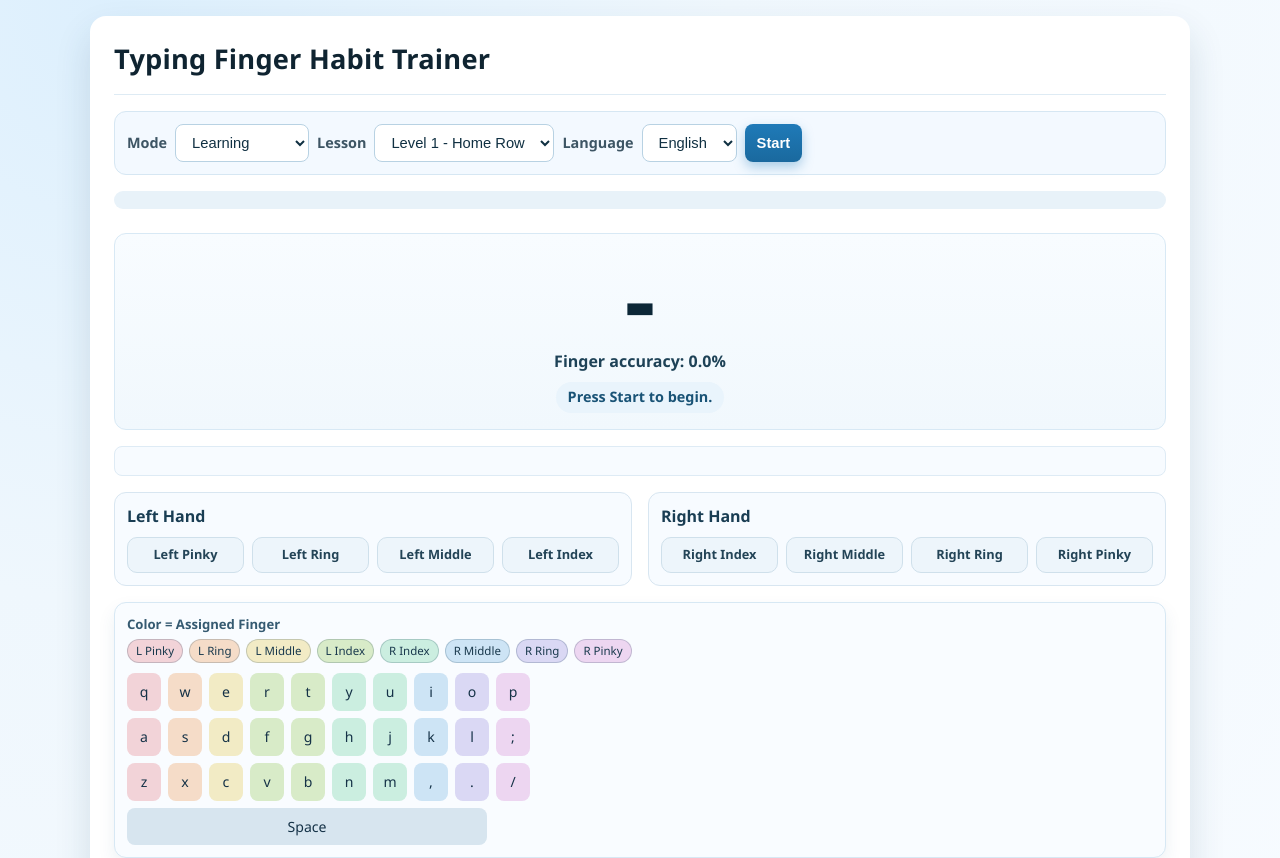
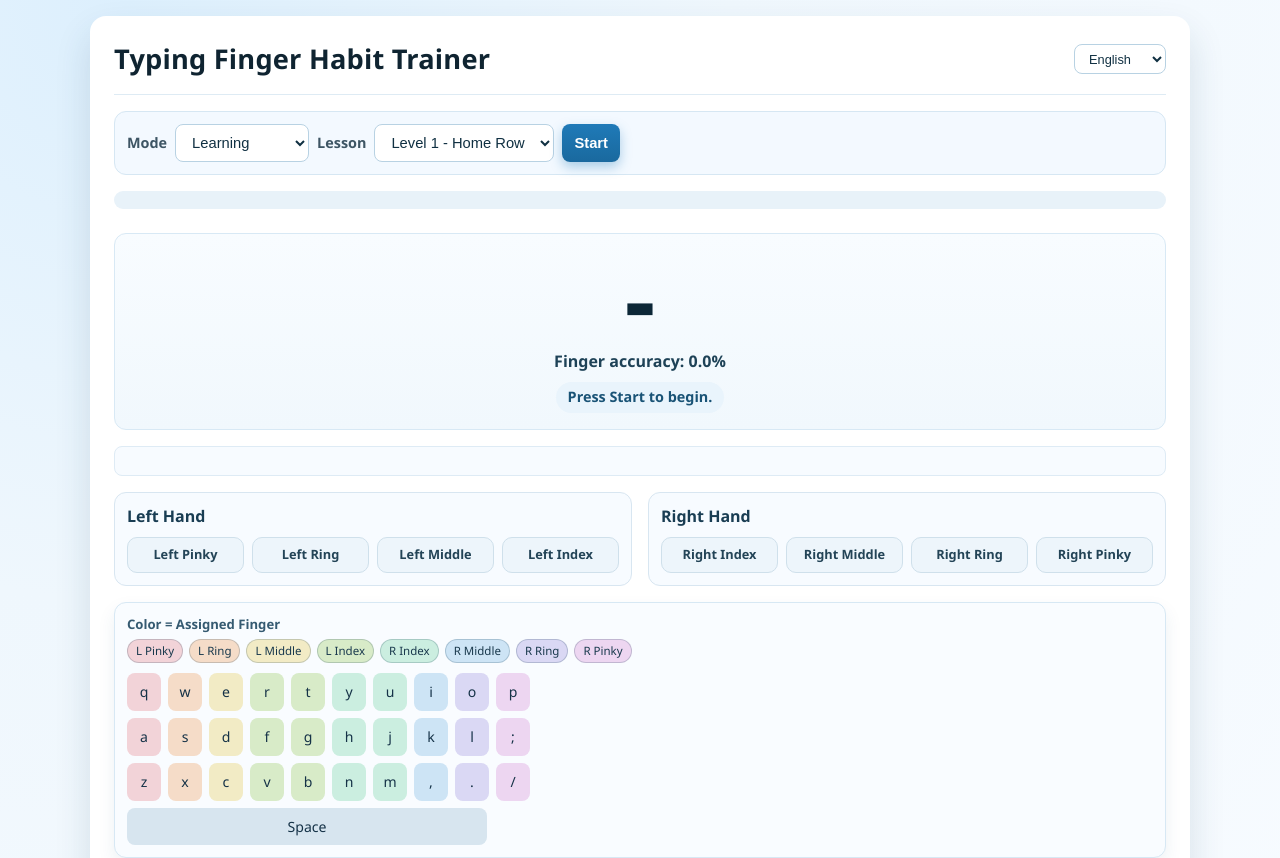
Before and after one commit to spfrank01/typing_trainer, a React (Vite) app: page / in a window 1280 px wide. Shown: the top 858 px of the page. Built offline with nearby package versions, Linux system fonts and the light colour scheme.

Commit message:
update Language position

```diff
--- a/src/features/trainer/TrainerPage.tsx
+++ b/src/features/trainer/TrainerPage.tsx
@@ -173,6 +173,25 @@ export function TrainerPage() {
     <main className="trainer-page">
       <header className="header-bar">
         <h1>{text.appTitle}</h1>
+        <div className="lang-control">
+          <select
+            id="language"
+            className="lang-select"
+            aria-label={text.language}
+            value={language}
+            onChange={(event) => {
+              const nextLanguage = event.target.value as Language;
+              setLanguage(nextLanguage);
+              saveLanguage(nextLanguage);
+            }}
+          >
+            {languageOptions.map((option) => (
+              <option key={option.value} value={option.value}>
+                {option.label}
+              </option>
+            ))}
+          </select>
+        </div>
       </header>
 
       <section className="control-bar">
@@ -201,22 +220,6 @@ export function TrainerPage() {
             {availableLessons.map((lesson) => (
               <option key={lesson.id} value={lesson.id}>
                 {getLessonLabel(language, lesson.id, lesson.label)}
-              </option>
-            ))}
-          </select>
-          <label htmlFor="language">{text.language}</label>
-          <select
-            id="language"
-            value={language}
-            onChange={(event) => {
-              const nextLanguage = event.target.value as Language;
-              setLanguage(nextLanguage);
-              saveLanguage(nextLanguage);
-            }}
-          >
-            {languageOptions.map((option) => (
-              <option key={option.value} value={option.value}>
-                {option.label}
               </option>
             ))}
           </select>
--- a/src/styles/global.css
+++ b/src/styles/global.css
@@ -44,6 +44,9 @@ body {
 }
 
 .header-bar {
+  display: flex;
+  align-items: center;
+  justify-content: space-between;
   border-bottom: 1px solid #deebf4;
   padding-bottom: var(--space-2);
 }
@@ -52,6 +55,18 @@ body {
   margin: 0;
   font-size: 1.7rem;
   letter-spacing: 0.2px;
+}
+
+.lang-control {
+  display: flex;
+  align-items: center;
+}
+
+.lang-select {
+  height: 30px;
+  padding: 0 10px;
+  font-size: 0.8rem;
+  min-width: 92px;
 }
 
 .control-bar {
```
